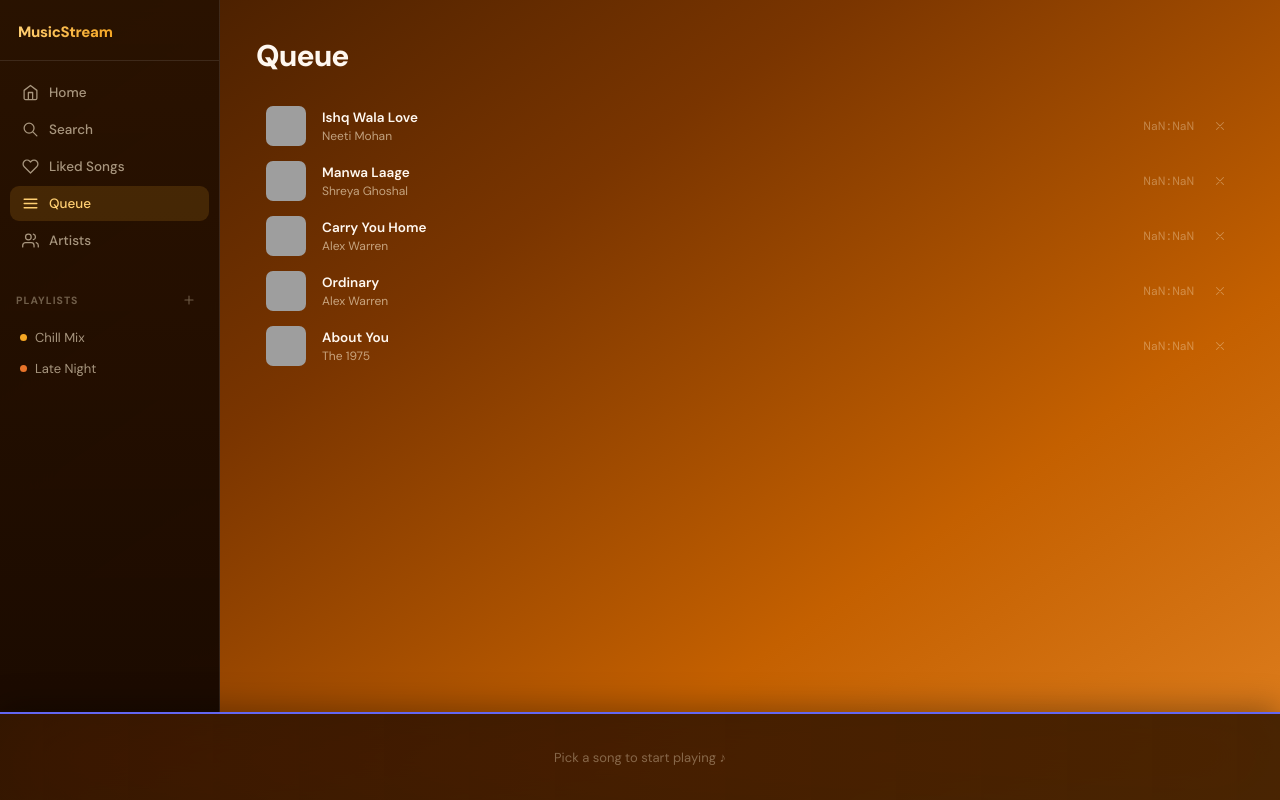
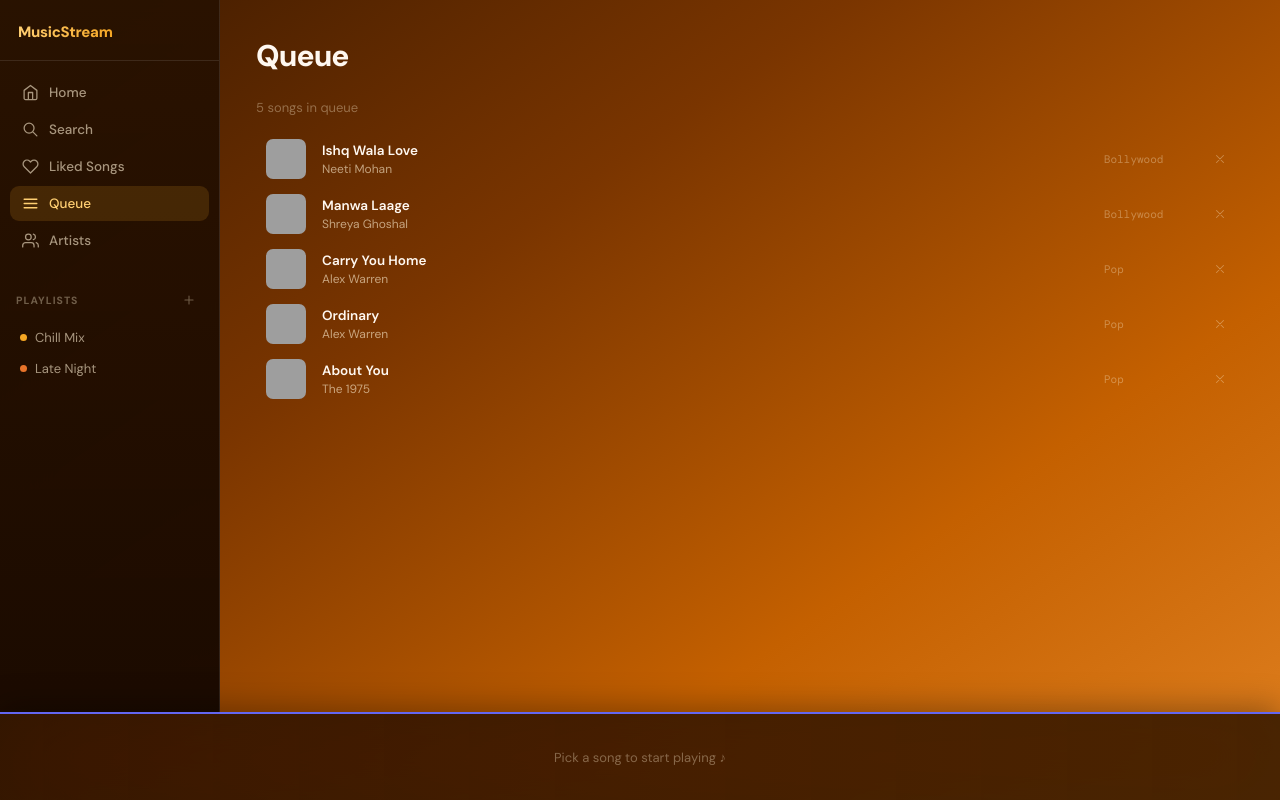
Before and after one commit to ishitanakhawa/musicstream, a React (Vite) app: page / in a window 1280 px wide. Both pictures are taken after a click on the button "Queue". Built offline with nearby package versions, Linux system fonts and the light colour scheme; grey boxes are pictures that could not be loaded.

Commit message:
fix: remove NaN:NaN duration from queue view

```diff
--- a/src/views/queueview.jsx
+++ b/src/views/queueview.jsx
@@ -1,5 +1,4 @@
 import Icon, { Icons } from "../components/Icon";
-import { fmt } from "../util";
 
 export default function QueueView({
   queue,
@@ -11,6 +10,9 @@ export default function QueueView({
   return (
     <div className="view">
       <h1 className="view__heading">Queue</h1>
+      <p className="muted" style={{ marginBottom: 16 }}>
+        {queue.length} song{queue.length !== 1 ? "s" : ""} in queue
+      </p>
 
       {queue.length === 0 && (
         <p className="empty-state">Your queue is empty.</p>
@@ -41,7 +43,7 @@ export default function QueueView({
               <span className="track-row__title">{t.title}</span>
               <span className="track-row__artist">{t.artist}</span>
             </div>
-            <span className="track-row__dur">{fmt(t.duration)}</span>
+            <span className="track-row__genre">{t.genre}</span>
             <button className="icon-btn" onClick={() => onRemove(i)}>
               <Icon d={Icons.close} size={14} />
             </button>
```
